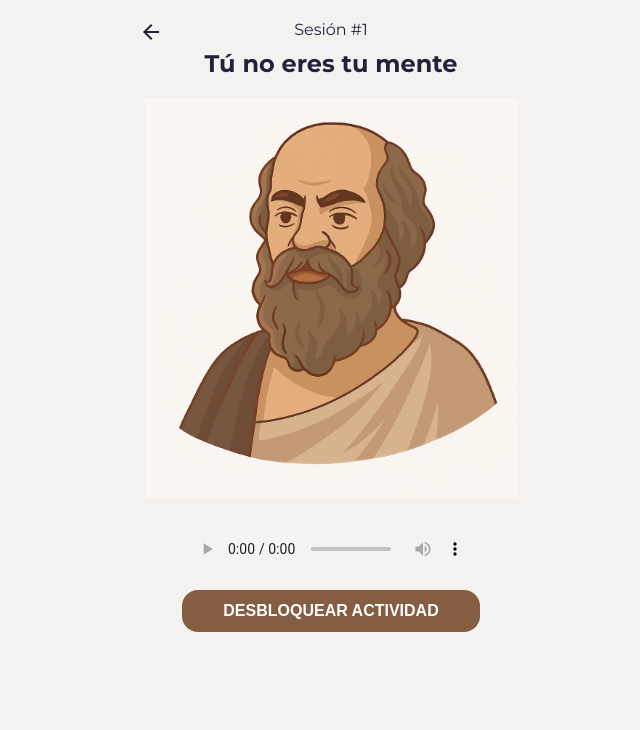
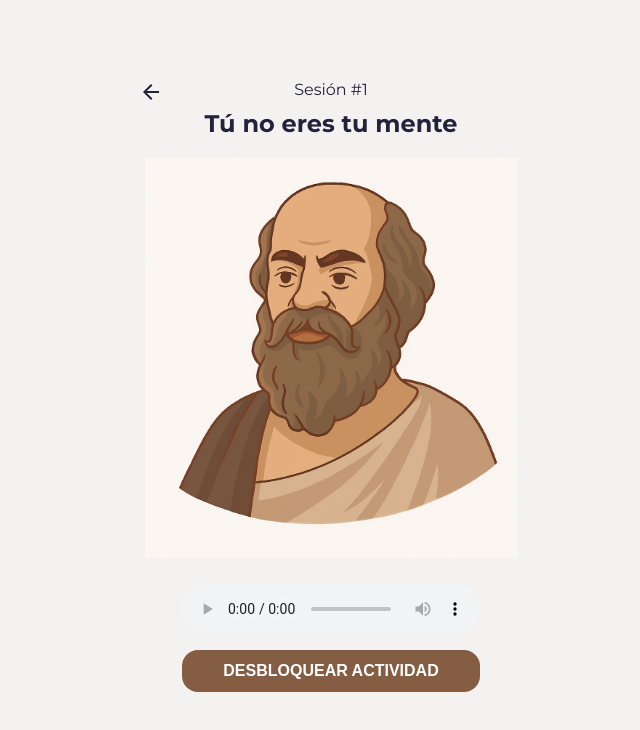
Before and after one commit to alejandroluisacosta/detox-mental-2.0, a React (Vite) app in the folder frontend/: page /session/1 in a window 1280 px wide. Shown: the top 730 px of the page, without its empty margins (309-949 px from the left). Built offline with nearby package versions, Linux system fonts and the light colour scheme.

Commit message:
fix: add padding to session

```diff
--- a/frontend/src/Components/Session/Session.css
+++ b/frontend/src/Components/Session/Session.css
@@ -43,8 +43,10 @@
     .session {
         max-width: 500px;
         margin: 0 auto;
+        padding-top: 80px;
     }
     .session__go-back {
+        top: 80px;
         left: 35%;
     }
 }
```
